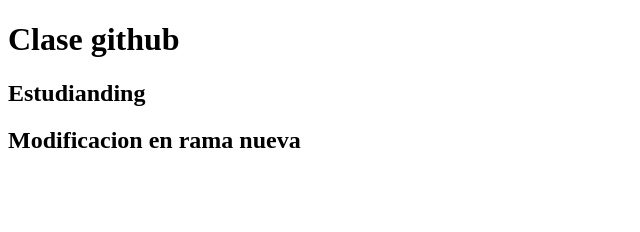
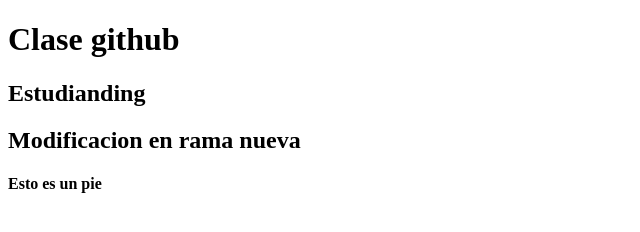
Before and after one commit to javiermarex/fabbyflow, a plain HTML site: page index.html in a window 1280 px wide. Shown: the whole page, without its empty margins (0-640 px from the left). Drawn offline with Linux system fonts and the light colour scheme.

Commit message:
Agregamos un h4 al footer

```diff
--- a/index.html
+++ b/index.html
@@ -19,7 +19,7 @@
     </main>
 
     <footer>
-
+            <h4>Esto es un pie</h4>
     </footer>
 </body>
 </html>
```
